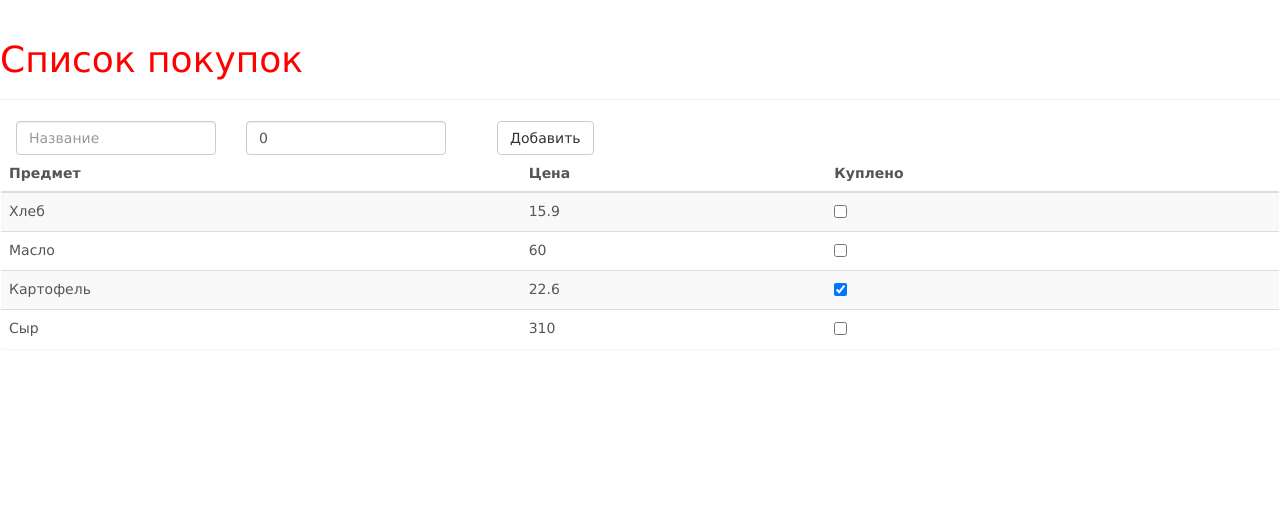
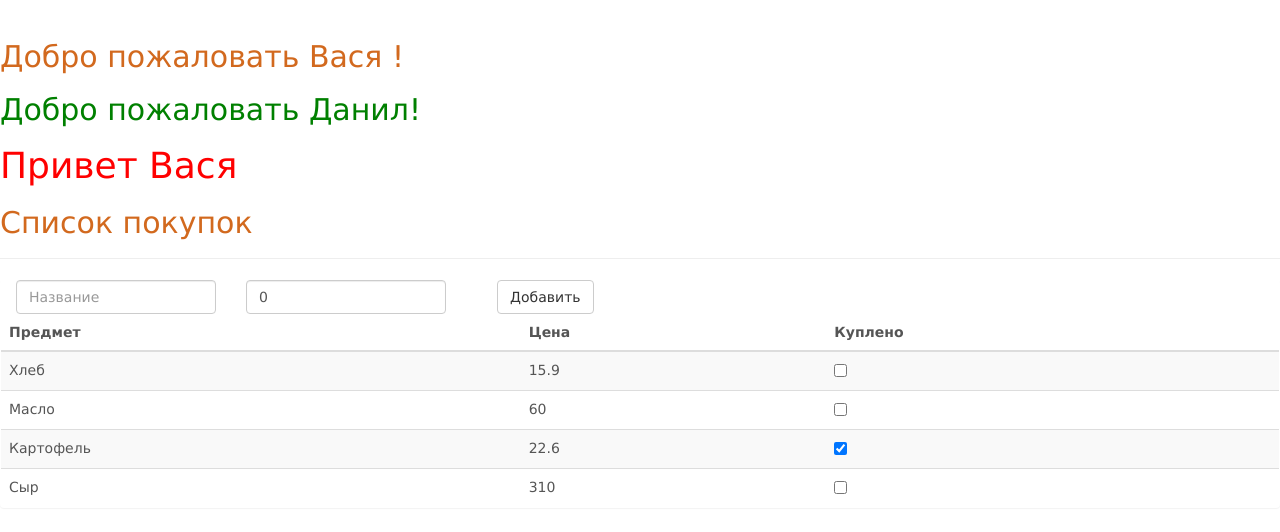
Before and after one commit to zheMate/angular-application, an Angular app: page / in a window 1280 px wide. Shown: the top 532 px of the page. Built offline with nearby package versions, Linux system fonts and the light colour scheme.

Commit message:
app component to child-component

```diff
--- a/src/app/app.component.css
+++ b/src/app/app.component.css
@@ -1,5 +1,8 @@
-h1, h2{
+h1{
     color: red;
+}
+h2{
+    color: chocolate;
 }
 p{
     font-size: 13px;
--- a/src/app/app.component.html
+++ b/src/app/app.component.html
@@ -1,11 +1,13 @@
 <div class="page-header">
-    <h1> Список покупок </h1>
-    </div>
-    <div class="panel">
+    <child-comp><h2>Добро пожаловать {{ name }} !</h2></child-comp>
+    <h1>Привет {{ name }}</h1>
+    <h2> Список покупок </h2>
+</div>
+<div class="panel">
     <div class="form-inline">
         <div class="form-group">
             <div class="col-md-8">
-                <input class="form-control" [(ngModel)]="text" placeholder = "Название" />
+                <input class="form-control" [(ngModel)]="text" placeholder="Название" />
             </div>
         </div>
         <div class="form-group">
--- a/src/app/app.component.ts
+++ b/src/app/app.component.ts
@@ -18,6 +18,7 @@ class Item {
 })
 export class AppComponent {
     text: string = "";
+    name: string = "Вася";
     price: number = 0;
     items: Item[] =
         [
--- a/src/app/app.module.ts
+++ b/src/app/app.module.ts
@@ -2,10 +2,11 @@ import { NgModule } from '@angular/core';
 import { BrowserModule } from '@angular/platform-browser';
 import { FormsModule } from '@angular/forms';
 import { AppComponent } from './app.component';
+import { ChildComponent } from './child.component';
 
 @NgModule({
     imports: [ BrowserModule, FormsModule],
-    declarations: [ AppComponent ],
+    declarations: [ AppComponent, ChildComponent ],
     bootstrap: [ AppComponent ]
 })
 
--- /dev/null
+++ b/src/app/child.component.ts
@@ -0,0 +1,13 @@
+import { Component } from '@angular/core';
+
+@Component({
+    selector: 'child-comp',
+    template: `
+    <ng-content></ng-content>
+    <h2>Добро пожаловать {{ name }}!</h2>
+    `,
+    styles: [`h2, p {color:green;}`]
+})
+export class ChildComponent {
+    name = "Данил";
+}
```
